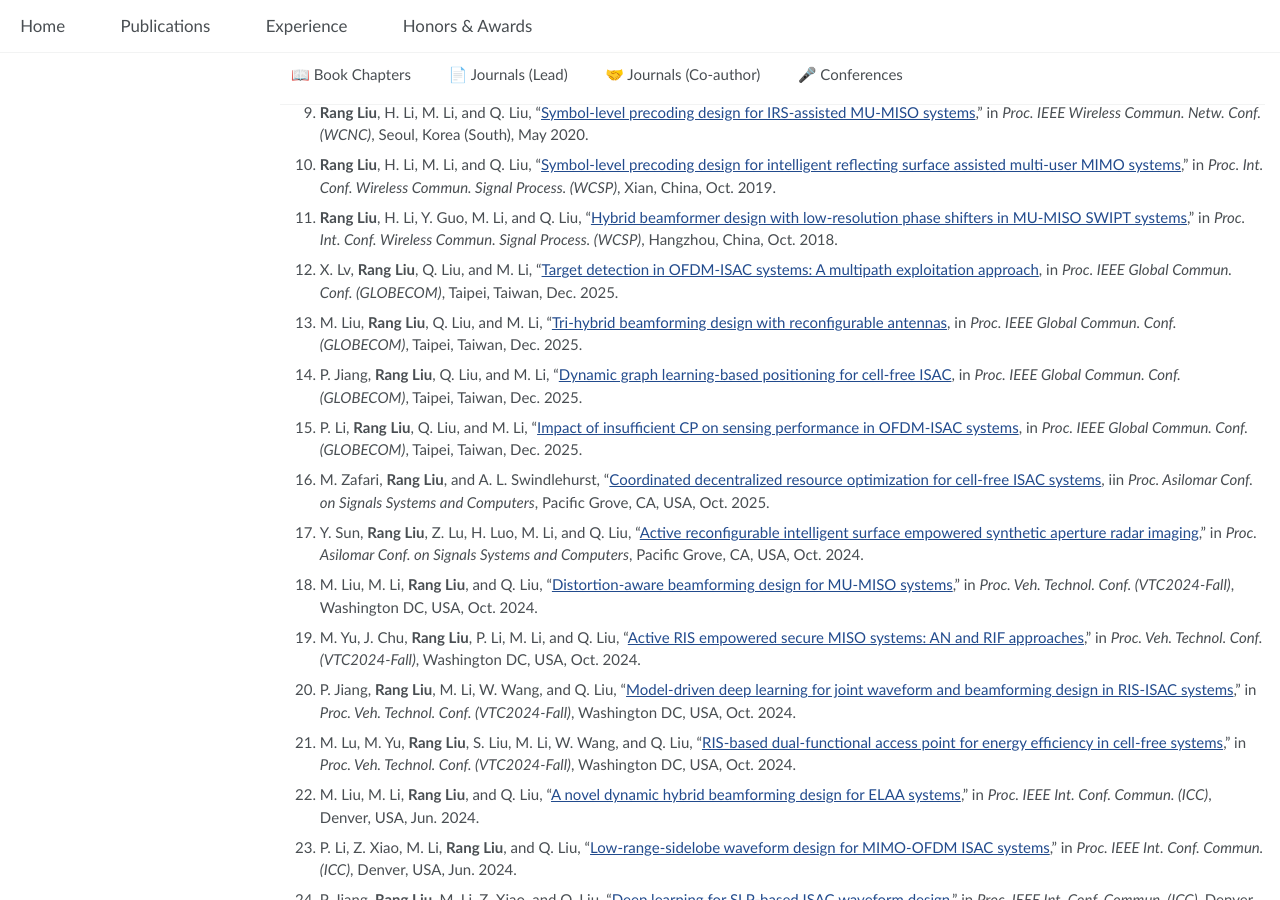
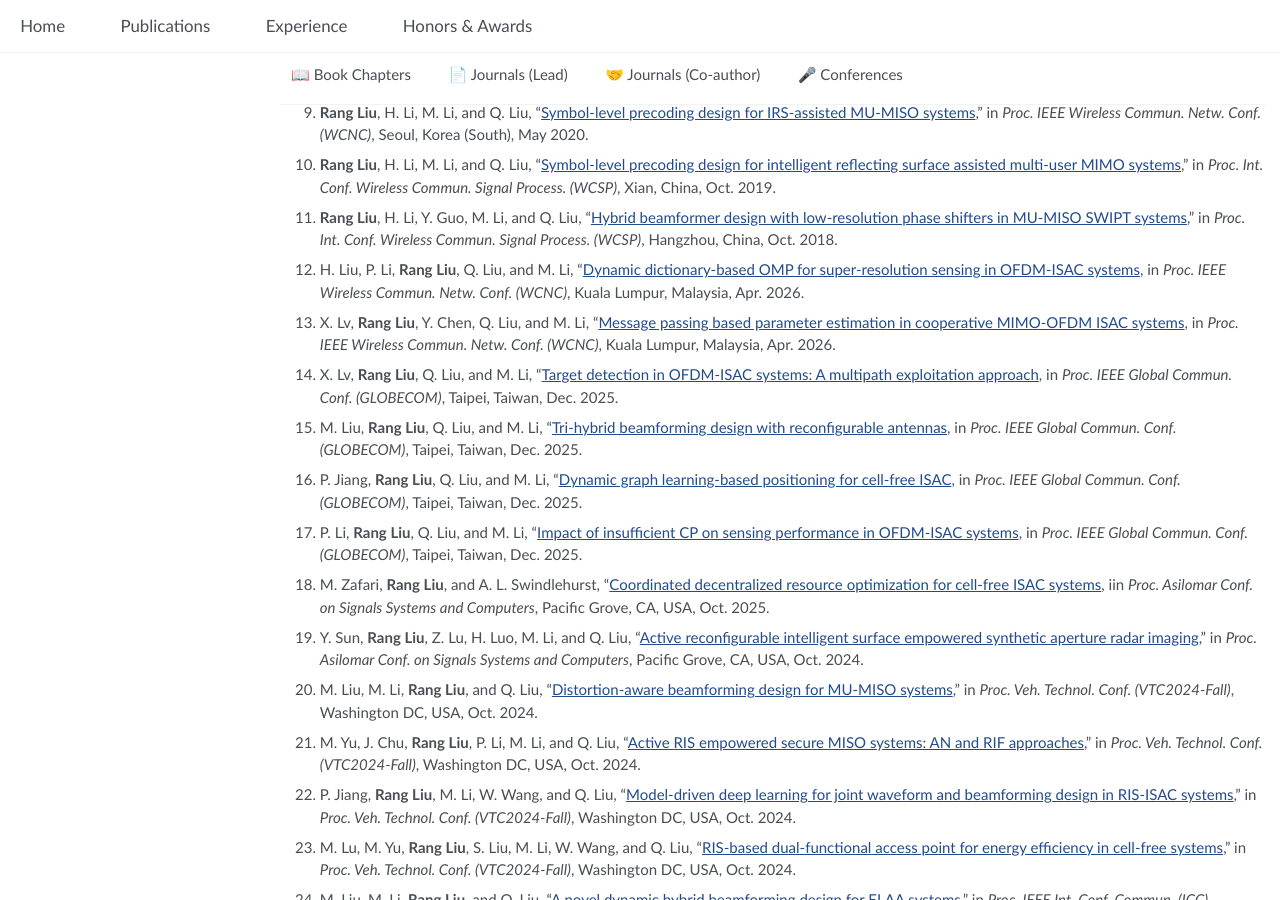
Before and after one commit to RangLiu0706/RangLiu0706.github.io, a Jekyll site: the page built from _pages/publications.md, in a window 1280 px wide and 900 px high, scrolled down 3743 px. Built offline with Jekyll 4.4.1, drawn with Linux system fonts in a browser that asks for light colours; some of the changed lines change nothing that is shown; some of the changed text lies outside the part shown.

Commit message:
update0116

```diff
--- a/_pages/publications.md
+++ b/_pages/publications.md
@@ -30,7 +30,7 @@
 
 1. **Rang Liu**, P. Li, M. Li, and A. L. Swindlehurst\*, "[Clutter-aware integrated sensing and communication: Models, methods, and future directions]( )," *Proceedings of the IEEE*, under revision.
 
-1. **Rang Liu**\*, M. Li, M. Zafari, B. Ottersten, and A. L. Swindlehurst, "[Multi-domain optimization framework for ISAC: From electromagnetic shaping to network cooperation](https://arxiv.org/abs/2506.16011v1)," *IEEE Wireless Commun.*, to appear. [<a href="https://github.com/RangLiu0706/Multi-Domain-Optimization-for-ISAC">code</a>]
+1. **Rang Liu**\*, M. Li, M. Zafari, B. Ottersten, and A. L. Swindlehurst, "[Multi-domain optimization framework for ISAC: From electromagnetic shaping to network cooperation](https://ieeexplore.ieee.org/document/11347588)," *IEEE Wireless Commun.*, to appear. [<a href="https://github.com/RangLiu0706/Multi-Domain-Optimization-for-ISAC">code</a>]
 
 20. **Rang Liu**\*, M. Li, and A. L. Swindlehurst, "[Joint array partitioning and beamforming designs in ISAC systems: A Bayesian CRB perspective](https://ieeexplore.ieee.org/document/11159118)," *IEEE J. Sel. Areas Commun. (JSAC)*, to appear.
 
@@ -103,11 +103,11 @@
 28. P. Li, M. Li\*, **Rang Liu**, Q. Liu, and A. L. Swindlehurst, "[Sensing-oriented adaptive resource allocation designs for OFDM-ISAC systems](https://ieeexplore.ieee.org/document/11271832)," *IEEE Trans. Signal Process.*, vol. 73, pp. 5121-5135, Dec. 2025.
 
 
-22. L. Liu\*, **Rang Liu**, L. V. Nguyen, and A. L. Swindlehurst, "[Symbol level precoding for systems with improper Gaussian interference](https://ieeexplore.ieee.org/document/11299458)," *IEEE Trans. Wireless Commun.*, to appear.
+22. L. Liu\*, **Rang Liu**, L. V. Nguyen, and A. L. Swindlehurst, "[Symbol level precoding for systems with improper Gaussian interference](https://ieeexplore.ieee.org/document/11299458)," *IEEE Trans. Wireless Commun.*, vol. 25, pp. 8564-8579, Dec. 2025.
 
 23. Z. Li *et al.*, "[RIS-empowered anti-jamming integrated communications and sensing systems](https://ieeexplore.ieee.org/document/11224478)," *IEEE Trans. Veh. Technol.*, to appear.
 
-22. Y. Li *et al.*, "[Active reconfigurable intelligent surface assisted integrated sensing, communications and computation energy-constrained networks](https://ieeexplore.ieee.org/abstract/document/11087619)," *IEEE Trans. Commun.*, to appear.
+22. Y. Li *et al.*, "[Active reconfigurable intelligent surface assisted integrated sensing, communications and computation energy-constrained networks](https://ieeexplore.ieee.org/abstract/document/11087619)," *IEEE Trans. Commun.*, vol. 73, no. 12, pp. 14548-14561, Dec. 2025.
 
 23. J. Xu, H. Wang, **Rang Liu**, J. A. Nossek, and A. L. Swindlehurst, "[Non-reciprocal reconfigurable intelligent surfaces](https://ieeexplore.ieee.org/document/11098513)," *IEEE Wireless Commun. Lett.*, vol. 14, no. 10, pp. 3329-3333, Oct. 2025.
 
@@ -188,6 +188,13 @@
 
 
 1.	**Rang Liu**, H. Li, Y. Guo, M. Li, and Q. Liu, "[Hybrid beamformer design with low-resolution phase shifters in MU-MISO SWIPT systems](https://ieeexplore.ieee.org/document/8555694)," in *Proc. Int. Conf. Wireless Commun. Signal Process. (WCSP)*, Hangzhou, China, Oct. 2018.
+
+
+1. H. Liu, P. Li, **Rang Liu**, Q. Liu, and M. Li, "[Dynamic dictionary-based OMP for super-resolution sensing in OFDM-ISAC systems](), in *Proc. IEEE Wireless Commun. Netw. Conf. (WCNC)*, Kuala Lumpur, Malaysia, Apr. 2026.
+
+
+1. X. Lv, **Rang Liu**, Y. Chen, Q. Liu, and M. Li, "[Message passing based parameter estimation in cooperative MIMO-OFDM ISAC systems](), in *Proc. IEEE Wireless Commun. Netw. Conf. (WCNC)*, Kuala Lumpur, Malaysia, Apr. 2026.
+
 
 36. X. Lv, **Rang Liu**, Q. Liu, and M. Li, "[Target detection in OFDM-ISAC systems: A multipath exploitation approach](), in *Proc. IEEE Global Commun. Conf. (GLOBECOM)*, Taipei, Taiwan, Dec. 2025.
 
```
